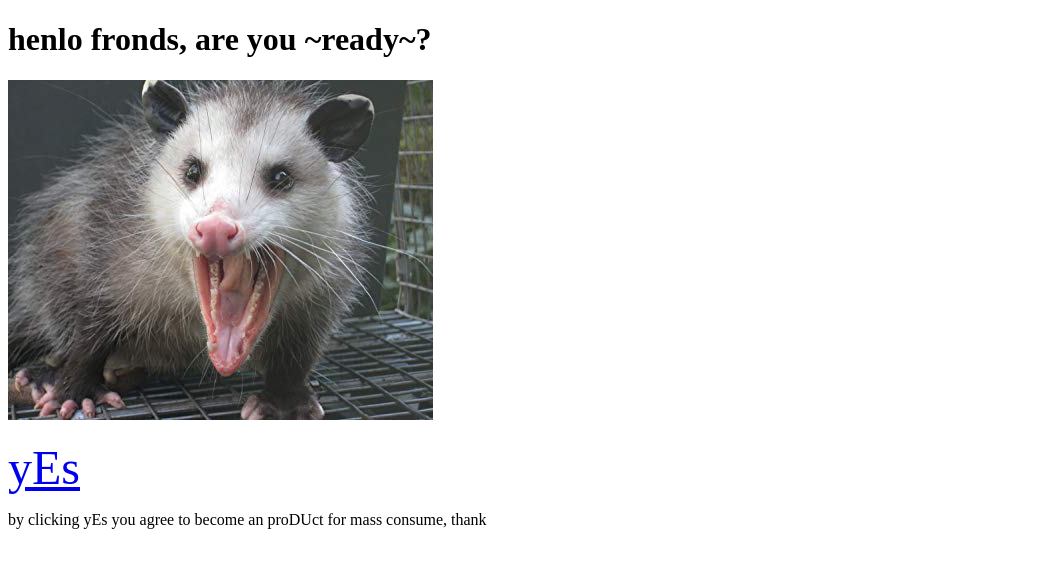
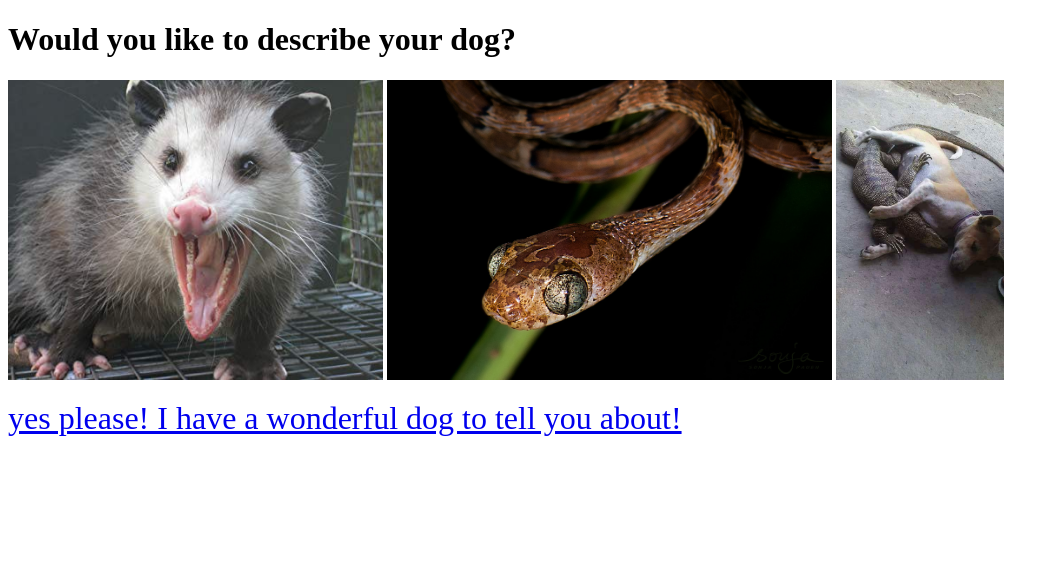
Before and after one commit to noah-puckett/wk2day1solo, a plain HTML site: page index.html in a window 1280 px wide. Shown: the whole page, without its empty margins (0-1059 px from the left). Drawn offline with Linux system fonts and the light colour scheme.

Commit message:
finished index, added images of dogs

```diff
--- a/index.html
+++ b/index.html
@@ -4,21 +4,22 @@
     <meta charset="UTF-8">
     <meta name="viewport" content="width=device-width, initial-scale=1.0">
     <meta http-equiv="X-UA-Compatible" content="ie=edge">
-    <title>Apply Yourself</title>
+    <title>Your Dog</title>
     <link rel="stylesheet" href="./src/main.css">
 </head>
 <body>
     <header>
         <h1>
-            henlo fronds, are you ~ready~?
+            Would you like to describe your dog?
         </h1>
     </header>
-    <img src="/assets/possumreadiness.jpg" alt="a picture of a possum">
+    <img src="/assets/dog1.jpg" alt="a picture of a possum-dog">
+    <img src="/assets/dog2.jpg" alt="a picture of a snake-dog">
+    <img src="/assets/dog3.jpg" alt="a picture of two dogs">
 
     <p>
-        <a id="embiggen" href="/apply.html">yEs</a>
+        <a id="embiggen" href="/apply.html">yes please! I have a wonderful dog to tell you about!</a>
     </p>
 
-    <footer>by clicking yEs you agree to become an proDUct for mass consume, thank</footer>
 </body>
 </html>
--- a/src/main.css
+++ b/src/main.css
@@ -1,3 +1,8 @@
 #embiggen {
-    font-size: 3em;
+    font-size: 2em;
 }
+
+img {
+    height: 300px;
+    width: auto;
+}
```
Also changed, not shown: assets/dog1.jpg (renamed from assets/possumreadiness.jpg), assets/dog2.jpg (added), assets/dog3.jpg (added).
